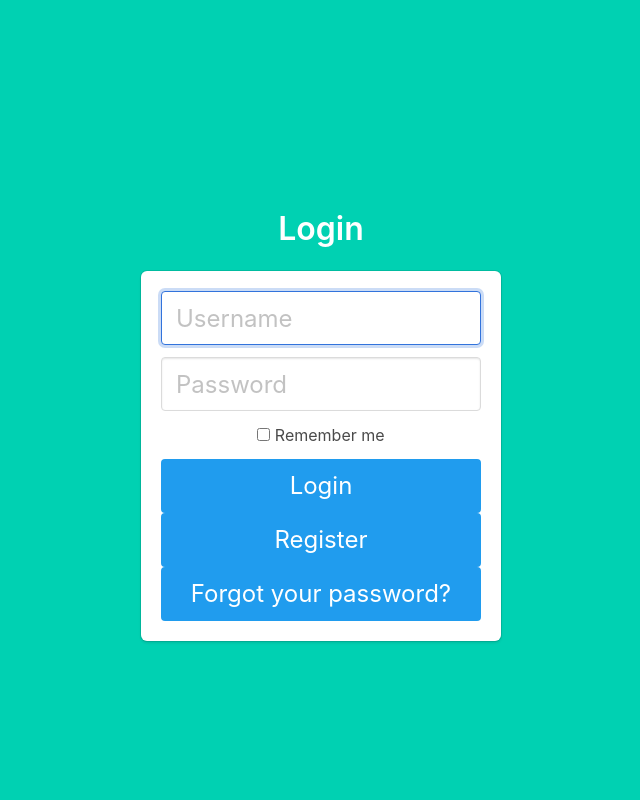
After one commit to ramisbahi/MiniAmazon, a Flask app: page /login in a window 1280 px wide. The commit adds this page. Shown: the whole page, without its empty margins (319-959 px from the left). Run offline with Flask 2, Linux system fonts and the light colour scheme; parts of the project's set-up code (start-up, migrations or seed data) failed here and were passed over.

Commit message:
login, register, forgot password

```diff
--- a/app.py
+++ b/app.py
@@ -1,14 +1,29 @@
-from flask import Flask, render_template, redirect, url_for, flash
+from flask import Flask, render_template, redirect, url_for, flash, request
 from flask_sqlalchemy import SQLAlchemy
 import models
 import forms
 import sys
 from numpy import dot
+from werkzeug.security import generate_password_hash, check_password_hash
+from flask_login import LoginManager, login_user, login_required, logout_user, current_user
+from itsdangerous import URLSafeTimedSerializer
+import traceback
+
+#note - maiden default is "johnson"
 
 app = Flask(__name__)
 app.secret_key = 's3cr3t'
 app.config.from_object('config')
 db = SQLAlchemy(app, session_options={'autocommit': False})
+
+login_manager = LoginManager()
+login_manager.login_view = 'login'
+login_manager.init_app(app)
+
+@login_manager.user_loader
+def load_user(user_id):
+    # since the username is just the primary key of our buyer table, use it in the query for the user
+    return models.Buyers.query.get(user_id)
 
 buyer = 'joshguo'
 
@@ -197,11 +212,10 @@ def review(product_id):
     return render_template('reviews.html', item=item, reviews=reviews, avg_rating=avg_rating, form=form)
 
 # buyer profiles, based on drinker profiles
-@app.route('/buyer/<username>')
-def buyer(username):
-    buyer = db.session.query(models.Buyers)\
-        .filter(models.Buyers.username == username).one()
-    return render_template('buyer.html', buyer=buyer)
+@app.route('/profile')
+@login_required
+def profile():
+    return render_template('buyer.html', buyer=current_user)
 
 @app.route('/edit-buyer/<username>', methods=['GET', 'POST'])
 def edit_buyer(username):
@@ -213,7 +227,7 @@ def edit_buyer(username):
             form.errors.pop('database', None)
             models.Buyers.edit(username, form.username.data, form.bio.data, form.name.data,
                                 form.address.data)
-            return redirect(url_for('buyer', username=form.username.data))
+            return redirect(url_for('profile'))
         except BaseException as e:
             form.errors['database'] = str(e)
             return render_template('edit-buyer.html', buyer=buyer, form=form)
@@ -255,6 +269,119 @@ def edit_drinker(name):
     else:
         return render_template('edit-drinker.html', drinker=drinker, form=form)
 
+@app.route('/login')
+def login():
+    return render_template('login.html')
+
+@app.route('/login', methods=['POST'])
+def login_post():
+    username = request.form.get('username')
+    password = request.form.get('password')
+    remember = True if request.form.get('remember') else False
+
+    buyer = models.Buyers.query.filter_by(username=username).first()
+
+    # take the user-supplied password, hash it, and compare it to hashed password in the database
+    if not buyer or not check_password_hash(buyer.password, password):
+        flash('Incorrect username/password combination.')
+        return redirect(url_for('login')) # user doesn't exist or password is wrong, reload the page
+
+    # if the above check passes, then we know the user has the right credentials
+    login_user(buyer, remember=remember)
+    return redirect(url_for('profile'))
+
+@app.route('/forgot', methods=['POST'])
+def forgot_post():
+    username = request.form.get('username')
+    maiden = request.form.get('maiden')
+
+    buyer = models.Buyers.query.filter_by(username=username).first()
+
+    # take the user-supplied password, hash it, and compare it to hashed password in the database
+    if not buyer or not check_password_hash(buyer.maiden, maiden):
+        flash('Incorrect username/security answer combination.')
+        return redirect(url_for('forgot')) # user doesn't exist or password is wrong, reload the page
+
+    # if the above check passes, then we know the user has the right credentials
+
+    password_reset_serializer = URLSafeTimedSerializer(app.config['SECRET_KEY'])
+    password_reset_url = url_for(
+        'reset_with_token',
+        token = password_reset_serializer.dumps(username, salt='password-reset-salt'),
+        _external=True)
+
+    return redirect(password_reset_url)
+
+@app.route('/reset/<token>')
+def reset_with_token(token):
+    password_reset_serializer = URLSafeTimedSerializer(app.config['SECRET_KEY'])
+    try:
+        password_reset_serializer = URLSafeTimedSerializer(app.config['SECRET_KEY'])
+        username = password_reset_serializer.loads(token, salt='password-reset-salt', max_age=3600)
+    except:
+        flash('The password reset link is invalid or has expired.', 'error')
+        return redirect(url_for('login'))
+
+    return render_template('reset_with_token.html', token=token)
+
+
+@app.route('/reset/<token>', methods=['POST'])
+def reset_post(token):
+    password_reset_serializer = URLSafeTimedSerializer(app.config['SECRET_KEY'])
+    password = request.form.get('password')
+
+    try:
+        username = password_reset_serializer.loads(token, salt='password-reset-salt', max_age=3600)
+        buyer = models.Buyers.query.filter_by(username=username).first()
+    except:
+        traceback.print_exc()
+        flash('Invalid username!', 'error')
+        return redirect(url_for('login'))
+
+    buyer.password = generate_password_hash(password, method='sha256')
+    print("BUYER", buyer)
+    db.session.execute('UPDATE buyers SET password=:password WHERE username=:username', dict(password=password, username=username))
+    db.session.commit()
+    flash('Your password has been updated!', 'success')
+    return redirect(url_for('login'))
+
+
+@app.route('/forgot')
+def forgot():
+    return render_template('forgot.html')
+
+
+
+@app.route('/logout')
+@login_required
+def logout():
+    logout_user()
+    return redirect(url_for('home'))
+
+@app.route('/register')
+def register():
+    return render_template('register.html')
+
+@app.route('/register', methods = ['POST'])
+def register_post():
+    name = request.form.get('name')
+    username = request.form.get('username')
+    password = request.form.get('password')
+    address = request.form.get('address')
+    bio = request.form.get('bio')
+    maiden = request.form.get('maiden')
+
+    existing = models.Buyers.query.filter_by(username=username).first()
+    if existing:
+        flash('There already exists an account with this username. Please register with a different username.')
+        return redirect(url_for('register')) # username already in use
+
+    new_buyer = models.Buyers(username=username, is_seller='0', bio=bio, name=name, password=generate_password_hash(password, method='sha256'), address=address, maiden=generate_password_hash(maiden, method='sha256'))
+    db.session.add(new_buyer)
+    db.session.commit()
+    return redirect(url_for('login'))
+
+
 @app.template_filter('pluralize')
 def pluralize(number, singular='', plural='s'):
     return singular if number == 1 else plural
--- a/create.sql
+++ b/create.sql
@@ -10,8 +10,9 @@ CREATE TABLE Buyers(username VARCHAR(30) NOT NULL PRIMARY KEY,
                     is_seller BIT NOT NULL,
                     bio VARCHAR(200),
                     name VARCHAR(30) NOT NULL,
-                    password VARCHAR(30) NOT NULL,
-                    address VARCHAR(800)); /*changed to 800*/
+                    password VARCHAR(100) NOT NULL,
+                    address VARCHAR(800),
+                    maiden VARCHAR(30) NOT NULL); /*changed to 800*/
 
 INSERT INTO Buyers VALUES('ramisbahi', TRUE, 'I am cool', 'Rami Sbahi', 'superman', '3200 Jam Court\nDurham, NC 27708\nUnited States');
 INSERT INTO Buyers VALUES('chrisyang', TRUE, 'I am not very cool', 'Chris Yang', 'spiderman', '3000 Yang Court\nDurham, NC 27708\nUnited States');
--- a/models.py
+++ b/models.py
@@ -2,6 +2,7 @@ from sqlalchemy import sql, orm, CheckConstraint, ForeignKeyConstraint
 from app import db
 from sqlalchemy import sql, orm, CheckConstraint
 from app import db
+from flask_login import UserMixin
 
 class Drinker(db.Model):
     __tablename__ = 'drinker'
@@ -87,7 +88,7 @@ class Reviews(db.Model):
                                            [Items.product_id, Items.seller_username]), {})
 
 
-class Buyers(db.Model):
+class Buyers(UserMixin, db.Model):
     __tablename__ = 'buyers'
     username = db.Column('username', db.String, primary_key=True)
     is_seller = db.Column('is_seller', db.Integer)
@@ -95,6 +96,7 @@ class Buyers(db.Model):
     name = db.Column('name', db.String)
     password = db.Column('password', db.String)
     address = db.Column('address', db.String)
+    maiden = db.Column('maiden', db.String)
     def edit(old_username, username, bio, name, address):
             try:
                 db.session.execute('UPDATE buyer SET username = :username, bio = :bio, name = :name, address = :address'
@@ -104,6 +106,8 @@ class Buyers(db.Model):
             except Exception as e:
                 db.session.rollback()
                 raise e
+    def get_id(self):
+        return (self.username)
 
 class Beer(db.Model):
     __tablename__ = 'beer'
--- a/requirements.txt
+++ b/requirements.txt
@@ -1,6 +1,8 @@
 Flask==1.1.2
+Flask-Login==0.5.0
 Flask-SQLAlchemy==2.4.4
 Flask-WTF==0.14.3
+itsdangerous==1.1.0
 numpy==1.18.2
 psycopg2-binary==2.8.6
 WTForms==2.3.3
--- /dev/null
+++ b/templates/base.html
@@ -0,0 +1,32 @@
+<!DOCTYPE html>
+<html>
+
+<head>
+    <meta charset="utf-8">
+    <meta http-equiv="X-UA-Compatible" content="IE=edge">
+    <meta name="viewport" content="width=device-width, initial-scale=1">
+    <title>Flask Auth Example</title>
+    <link rel="stylesheet" href="https://cdnjs.cloudflare.com/ajax/libs/bulma/0.7.2/css/bulma.min.css" />
+</head>
+
+<body>
+    <section class="hero is-primary is-fullheight">
+
+        <div class="hero-head">
+            <nav class="navbar">
+                <div class="container">
+
+                </div>
+            </nav>
+        </div>
+
+        <div class="hero-body">
+            <div class="container has-text-centered">
+               {% block content %}
+               {% endblock %}
+            </div>
+        </div>
+    </section>
+</body>
+
+</html>
--- a/templates/item.html
+++ b/templates/item.html
@@ -1,6 +1,9 @@
 {% extends 'layout.html' %}
 {% block heading %}{% endblock %}
 {% block content %}
+
+
+
 <h1><a href="/cart/{{buyer}}">View Cart</a> | <a href="/wishlist/{{buyer}}">View Wishlist</a></h1>
 
 {% for item in items %}
--- /dev/null
+++ b/templates/login.html
@@ -0,0 +1,39 @@
+{% extends "base.html" %}
+
+{% block content %}
+<div class="column is-4 is-offset-4">
+    <h3 class="title">Login</h3>
+    <div class="box">
+      {% with messages = get_flashed_messages() %}
+      {% if messages %}
+        <div class="notification is-danger">
+            {{ messages[0] }}
+        </div>
+      {% endif %}
+      {% endwith %}
+      <form method="POST" action="/login">
+            <div class="field">
+                <div class="control">
+                    <input class="input is-large" type="username" name="username" placeholder="Username" autofocus="">
+                </div>
+            </div>
+
+            <div class="field">
+                <div class="control">
+                    <input class="input is-large" type="password" name="password" placeholder="Password">
+                </div>
+            </div>
+            <div class="field">
+                <label class="checkbox">
+                    <input type="checkbox">
+                    Remember me
+                </label>
+            </div>
+            <button class="button is-block is-info is-large is-fullwidth">Login</button>
+        </form>
+
+        <a href="{{url_for('register')}}"><button class="button is-block is-info is-large is-fullwidth">Register</button></a>
+        <a href="{{url_for('forgot')}}"><button class="button is-block is-info is-large is-fullwidth">Forgot your password?</button></a>
+    </div>
+</div>
+{% endblock %}
```
Also changed, not shown: templates/all-items.html (+5 -2 lines), templates/forgot.html (added, +32 -0 lines), templates/layout.html (+6 -1 lines), templates/register.html (added, +58 -0 lines), templates/reset_with_token.html (added, +27 -0 lines).
